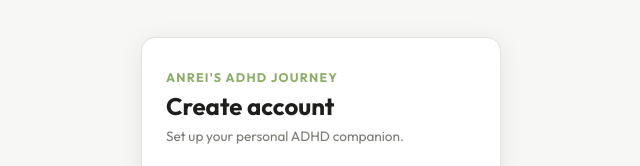
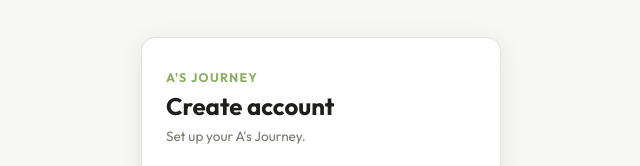
Before and after one commit to syjo724/adhd-companion, a plain HTML site: page index.html in a window 1280 px wide. Both pictures are taken after a click on the button "No account? Sign up". Shown: the part 158-324 px from the top of the page, without its empty margins (319-959 px from the left). Drawn offline with nearby package versions, Linux system fonts and the light colour scheme.

Commit message:
Rename app to A's Journey
Co-Authored-By: Claude Sonnet 4.6 <noreply@anthropic.com>

```diff
--- a/app.js
+++ b/app.js
@@ -23,7 +23,7 @@ let authMode = 'signin'; // 'signin' | 'signup'
 document.getElementById('btn-auth-toggle').addEventListener('click', () => {
   authMode = authMode === 'signin' ? 'signup' : 'signin';
   document.getElementById('login-title').textContent = authMode === 'signin' ? 'Welcome back' : 'Create account';
-  document.getElementById('login-subtitle').textContent = authMode === 'signin' ? 'Sign in to access your journey.' : 'Set up your personal ADHD companion.';
+  document.getElementById('login-subtitle').textContent = authMode === 'signin' ? 'Sign in to access your journey.' : 'Set up your A\'s Journey.';
   document.getElementById('btn-auth-submit').textContent = authMode === 'signin' ? 'Sign In' : 'Sign Up';
   document.getElementById('btn-auth-toggle').textContent = authMode === 'signin' ? 'No account? Sign up' : 'Have an account? Sign in';
   document.getElementById('auth-error').style.display = 'none';
--- a/index.html
+++ b/index.html
@@ -5,9 +5,9 @@
   <meta name="viewport" content="width=device-width, initial-scale=1.0, viewport-fit=cover" />
   <meta name="apple-mobile-web-app-capable" content="yes" />
   <meta name="apple-mobile-web-app-status-bar-style" content="default" />
-  <meta name="apple-mobile-web-app-title" content="ADHD Companion" />
+  <meta name="apple-mobile-web-app-title" content="A's Journey" />
   <meta name="theme-color" content="#172815" />
-  <title>Anrei's ADHD Journey</title>
+  <title>A's Journey</title>
   <link rel="manifest" href="manifest.json" />
   <link rel="stylesheet" href="style.css" />
 </head>
@@ -16,7 +16,7 @@
 <!-- ══ Login Page ══ -->
 <div id="login-page" class="login-page">
   <div class="login-card">
-    <div class="login-logo">Anrei's ADHD Journey</div>
+    <div class="login-logo">A's Journey</div>
     <h1 class="login-title" id="login-title">Welcome back</h1>
     <p class="login-subtitle" id="login-subtitle">Sign in to access your journey.</p>
     <div id="auth-error" class="login-error"></div>
@@ -43,7 +43,7 @@
 
 <!-- ══ App Header ══ -->
 <header class="app-header">
-  <div class="app-title">Anrei's <span>ADHD Journey</span></div>
+  <div class="app-title">A's <span>Journey</span></div>
   <button class="btn-logout" id="btn-logout">Sign out</button>
 </header>
 
```
Also changed, not shown: manifest.json.
